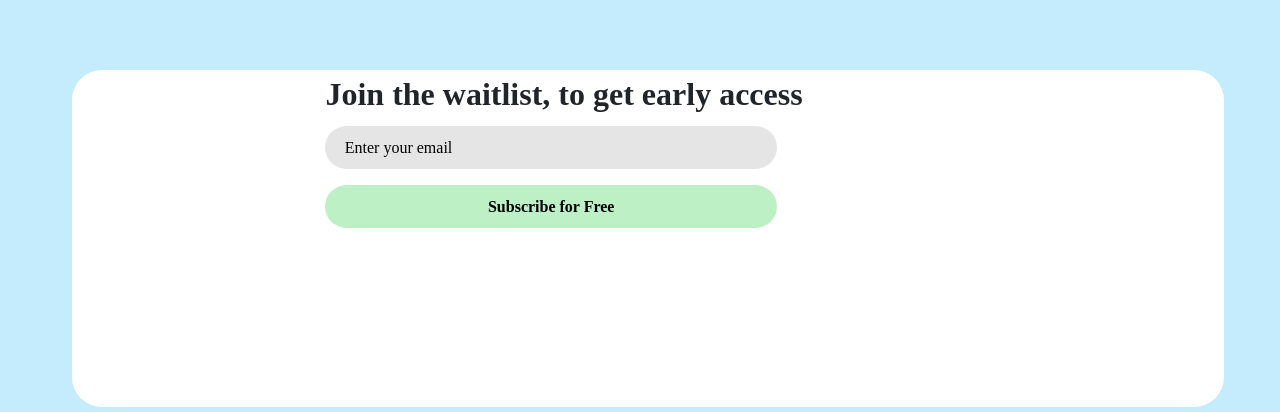
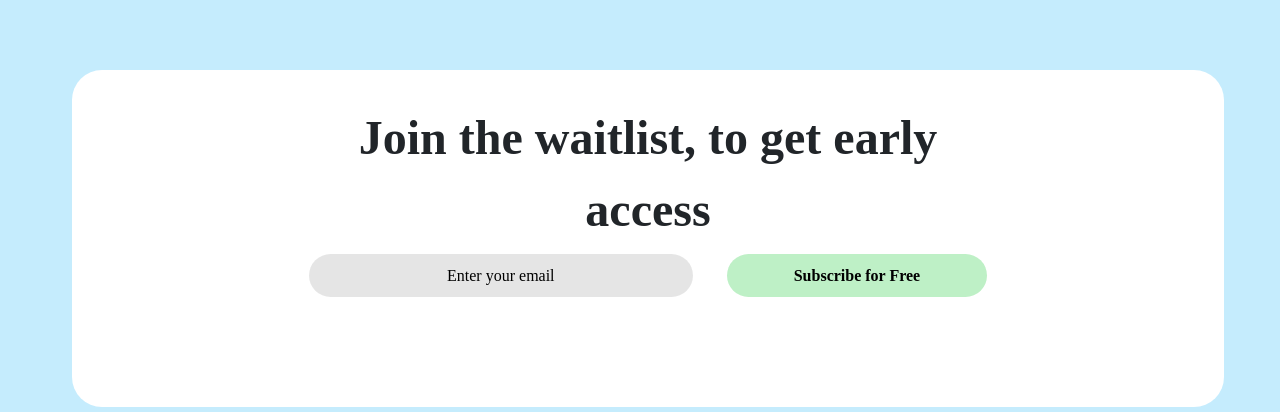
Before and after one commit to DmitriiKob/socialrating.io, a plain HTML site: page index.html in a window 1280 px wide. Shown: the part 3247-3659 px from the top of the page. Drawn offline with nearby package versions, Linux system fonts and the light colour scheme.

Commit message:
demo_lambda_test

```diff
--- a/index.html
+++ b/index.html
@@ -62,8 +62,10 @@
     <section class="footer_form">
         <div>
             <h1>Join the waitlist, to get early access</h1>
-           <p><input type="email" class="input" placeholder="Enter your email"></p>
-            <button>Subscribe for Free</button>
+            <div class="input_container">
+                <p><input type="email" class="input" placeholder="Enter your email"></p>
+                <button class="footer_btn">Subscribe for Free</button>
+            </div>
         </div>
     </section>
 
--- a/style.css
+++ b/style.css
@@ -361,35 +361,46 @@ body{
     width: 100%;
     height: 337px;
     flex-direction: column;
-    padding-inline: 22%
+    padding-inline: 22%;
+    align-items: center;
+    justify-content: space-between;
     }
     .footer_form>div>h1{
     font-weight: 700;
-    font-size: 32px;
+    font-size: 48px;
     line-height: 150%;
+    margin-top: 5%;
+    text-align: center;
     }
     .input{
     border-radius: 50px;
     background: rgba(0, 0, 0, 0.1);
     border: 0;
-    width: 70%;
     height: 43px;
     padding: 3%;
+    width: 30vw;
+    }
+    .input_container{
+    display: flex;
+    flex-direction: row;
+    margin-bottom: 15%;
     }
     ::placeholder { /* Chrome, Firefox, Opera, Safari 10.1+ */
     color: #000000;
     opacity: 1; /* Firefox */
+    text-align: center;
     }
 
-    .footer_form>div>button{
+    .footer_btn{
     background: #BEF0C6;
     border-radius: 50px;
     border: 0;
     height: 43px;
-    width: 70%;
+    width: 23vw;
     font-weight: 700;
     font-size: 16px;
     line-height: 19px;
     color: #000000;
+    margin-left: 5%;
     }
  }
```
